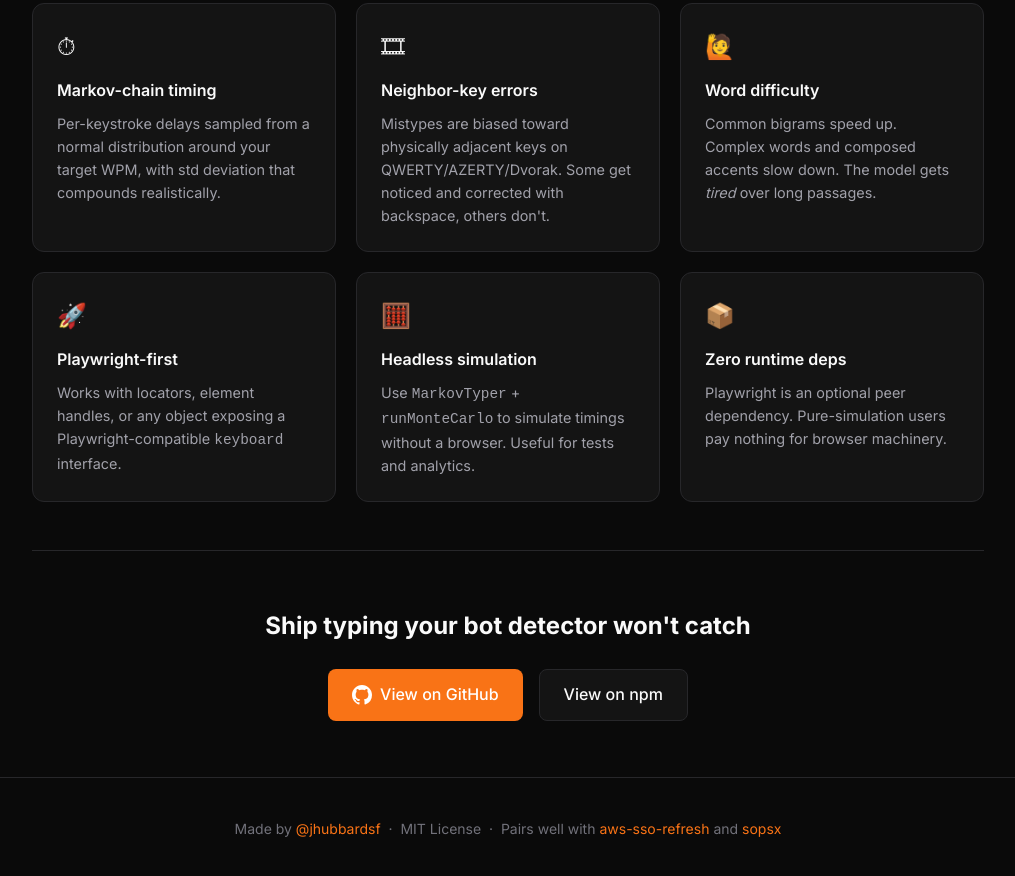
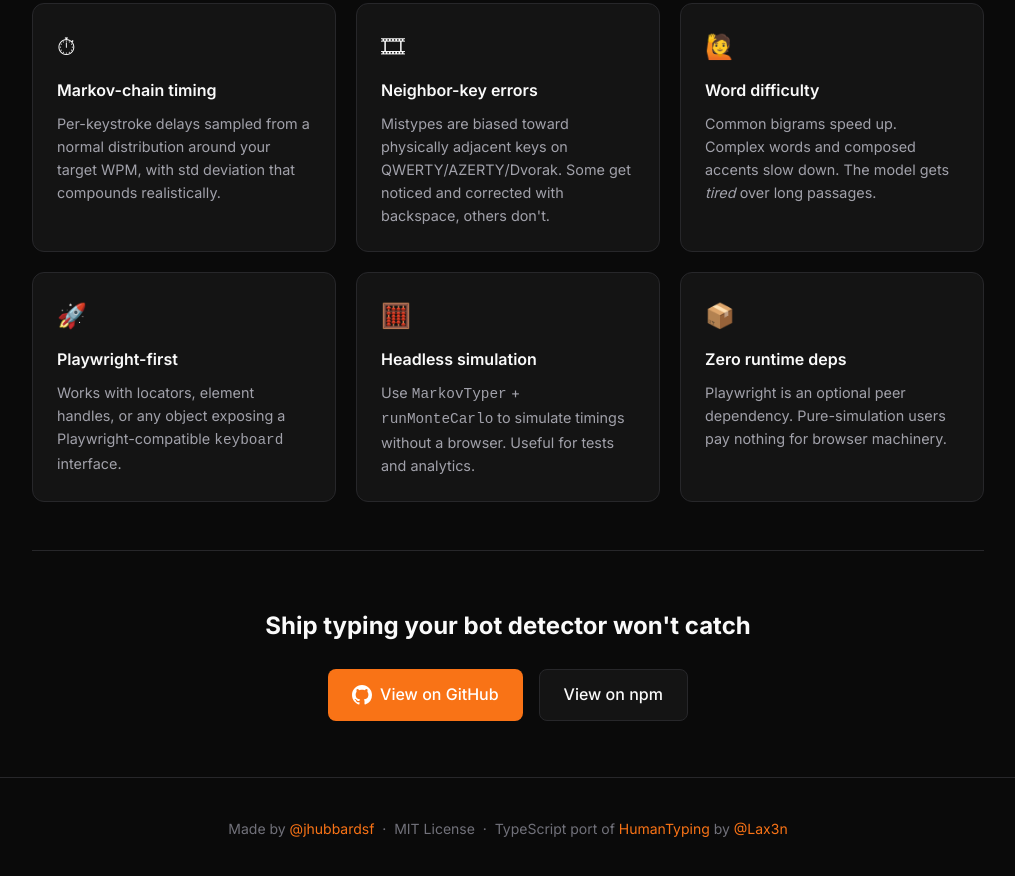
Before and after one commit to jhubbardsf/HumanTypingTS, a website: page docs/index.html in a window 1280 px wide. Shown: the part 2248-3124 px from the top of the page, without its empty margins (132-1147 px from the left). Drawn offline with Linux system fonts and the light colour scheme.

Commit message:
docs: add attribution to original HumanTyping library

```diff
--- a/docs/index.html
+++ b/docs/index.html
@@ -656,10 +656,9 @@
         <div class="container">
             Made by <a href="https://github.com/jhubbardsf">@jhubbardsf</a>
             &nbsp;&middot;&nbsp; MIT License
-            &nbsp;&middot;&nbsp; Pairs well with
-            <a href="https://github.com/jhubbardsf/aws-sso-refresh">aws-sso-refresh</a>
-            and
-            <a href="https://github.com/jhubbardsf/sopsx">sopsx</a>
+            &nbsp;&middot;&nbsp; TypeScript port of
+            <a href="https://github.com/Lax3n/HumanTyping">HumanTyping</a>
+            by <a href="https://github.com/Lax3n">@Lax3n</a>
         </div>
     </footer>
 
--- a/package.json
+++ b/package.json
@@ -1,6 +1,6 @@
 {
   "name": "humantyping-ts",
-  "version": "0.1.5",
+  "version": "0.1.6",
   "description": "Realistic human typing simulation for TypeScript and Playwright.",
   "repository": {
     "type": "git",
```
Also changed, not shown: README.md.
